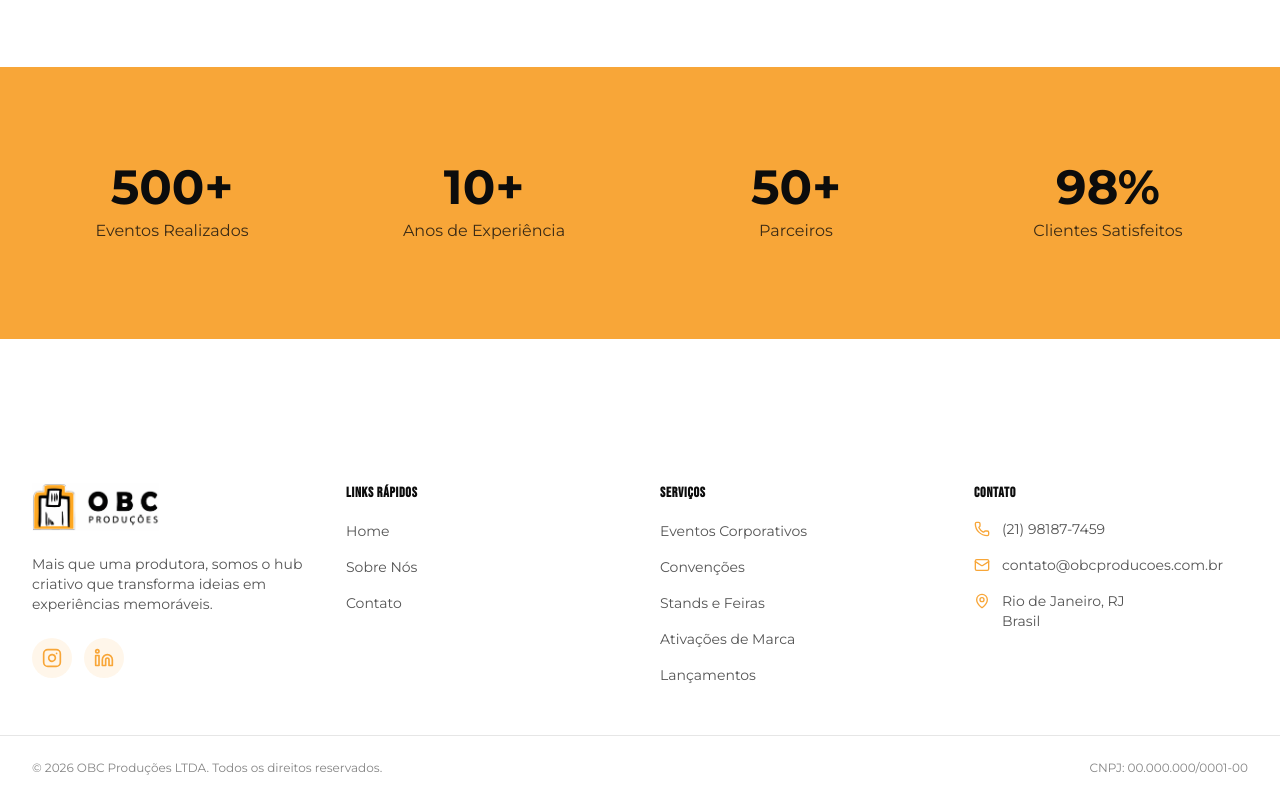
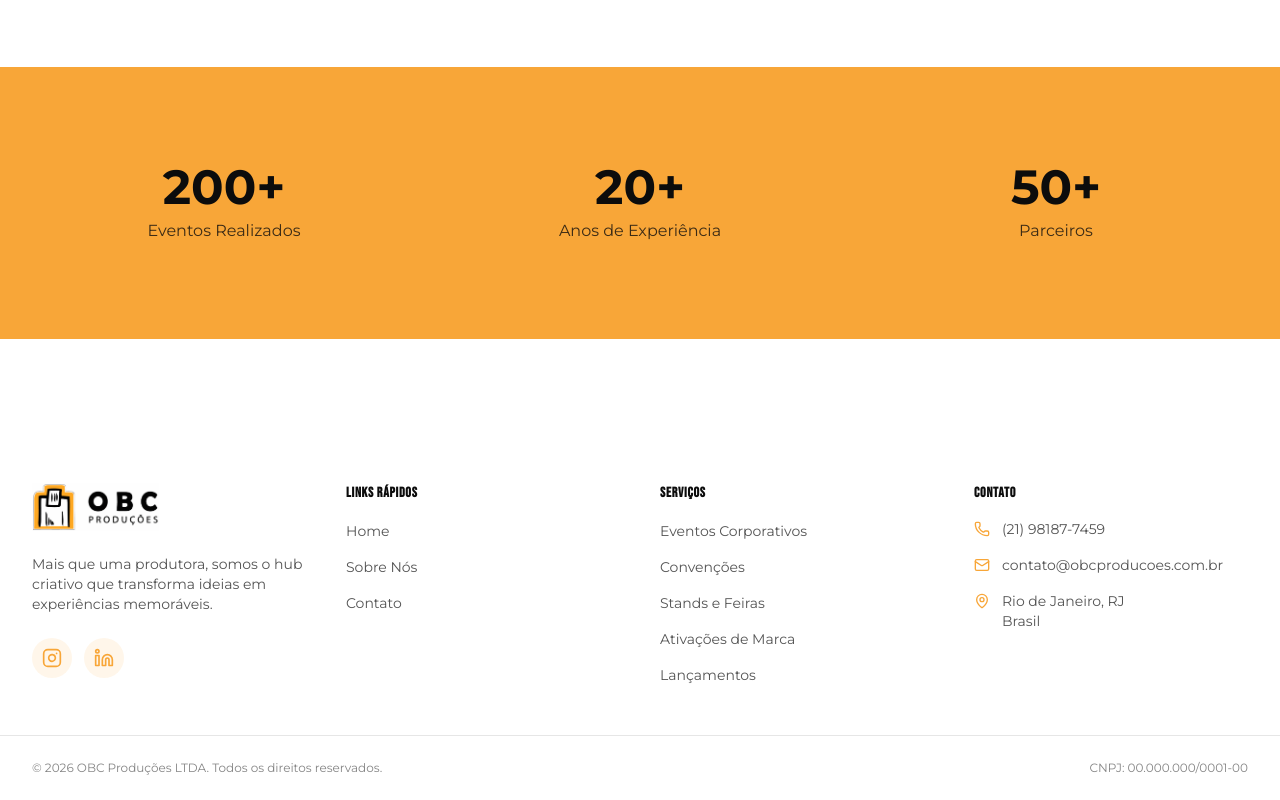
Before and after one commit to chrmartins/claudio-eventos, a Next.js app: page /sobre in a window 1280 px wide. Shown: the part 2661-3461 px from the top of the page. Built offline with nearby package versions, Linux system fonts and the light colour scheme.

Commit message:
fix: atualizar números de eventos e anos de experiência nas seções Sobre e CTA

```diff
--- a/src/app/sobre/page.tsx
+++ b/src/app/sobre/page.tsx
@@ -203,22 +203,18 @@ export default function SobrePage() {
       {/* Stats */}
       <section className="bg-primary text-primary-foreground py-16 sm:py-24">
         <div className="container mx-auto px-4 sm:px-6 lg:px-8">
-          <div className="grid gap-8 sm:grid-cols-2 lg:grid-cols-4 text-center">
+          <div className="grid gap-8 sm:grid-cols-2 lg:grid-cols-3 text-center">
             <div>
-              <p className="text-5xl font-bold mb-2">500+</p>
+              <p className="text-5xl font-bold mb-2">200+</p>
               <p className="text-primary-foreground/80">Eventos Realizados</p>
             </div>
             <div>
-              <p className="text-5xl font-bold mb-2">10+</p>
+              <p className="text-5xl font-bold mb-2">20+</p>
               <p className="text-primary-foreground/80">Anos de Experiência</p>
             </div>
             <div>
               <p className="text-5xl font-bold mb-2">50+</p>
               <p className="text-primary-foreground/80">Parceiros</p>
-            </div>
-            <div>
-              <p className="text-5xl font-bold mb-2">98%</p>
-              <p className="text-primary-foreground/80">Clientes Satisfeitos</p>
             </div>
           </div>
         </div>
--- a/src/components/sections/cta-section.tsx
+++ b/src/components/sections/cta-section.tsx
@@ -58,11 +58,10 @@ export function CtaSection() {
           </div>
 
           {/* Stats */}
-          <div className="mt-16 grid grid-cols-2 sm:grid-cols-4 gap-8">
+          <div className="mt-16 grid grid-cols-2 sm:grid-cols-3 gap-8">
             {[
               { number: "20+", label: "Anos de Experiência" },
-              { number: "500+", label: "Eventos Realizados" },
-              { number: "100+", label: "Clientes Satisfeitos" },
+              { number: "200+", label: "Eventos Realizados" },
               { number: "50+", label: "Grandes Marcas" },
             ].map((stat) => (
               <div key={stat.label} className="text-center">
```
